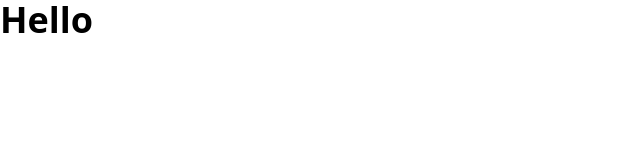
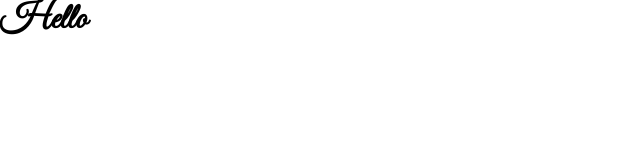
Before and after one commit to GlendleNguyen/portfolio, a JavaScript app: page / in a window 1280 px wide. Shown: the top 160 px of the page, without its empty margins (0-640 px from the left). Built offline with nearby package versions, Linux system fonts and the light colour scheme; the HTML template or start-up script is replaced by a standard one.

Commit message:
Add fonts

```diff
--- a/src/App.js
+++ b/src/App.js
@@ -1,7 +1,7 @@
 function App() {
   return (
     <div>
-      <h1 className="text-4xl font-bold">Hello</h1>
+      <h1 className="text-4xl font-bold font-signature">Hello</h1>
     </div>
   );
 }
--- a/src/index.css
+++ b/src/index.css
@@ -1,3 +1,12 @@
+@import url('https://fonts.googleapis.com/css2?family=Raleway:ital,wght@0,100;0,200;0,300;0,400;0,500;0,600;0,700;0,800;0,900;1,100;1,200;1,300;1,400;1,500;1,600;1,700;1,800;1,900&display=swap');
+@import url('https://fonts.googleapis.com/css2?family=Great+Vibes&family=Raleway:ital,wght@0,100;0,200;0,300;0,400;0,500;0,600;0,700;0,800;0,900;1,100;1,200;1,300;1,400;1,500;1,600;1,700;1,800;1,900&display=swap');
+
 @tailwind base;
 @tailwind components;
 @tailwind utilities;
+
+@layer base {
+  html {
+    font-family: 'Raleway', sans-serif;
+  }
+}
--- a/tailwind.config.js
+++ b/tailwind.config.js
@@ -5,6 +5,9 @@
   ],
   theme: {
     extend: {},
+    fontFamily: {
+      signature: 'Great Vibes',
+    }
   },
   plugins: [],
 }
```
